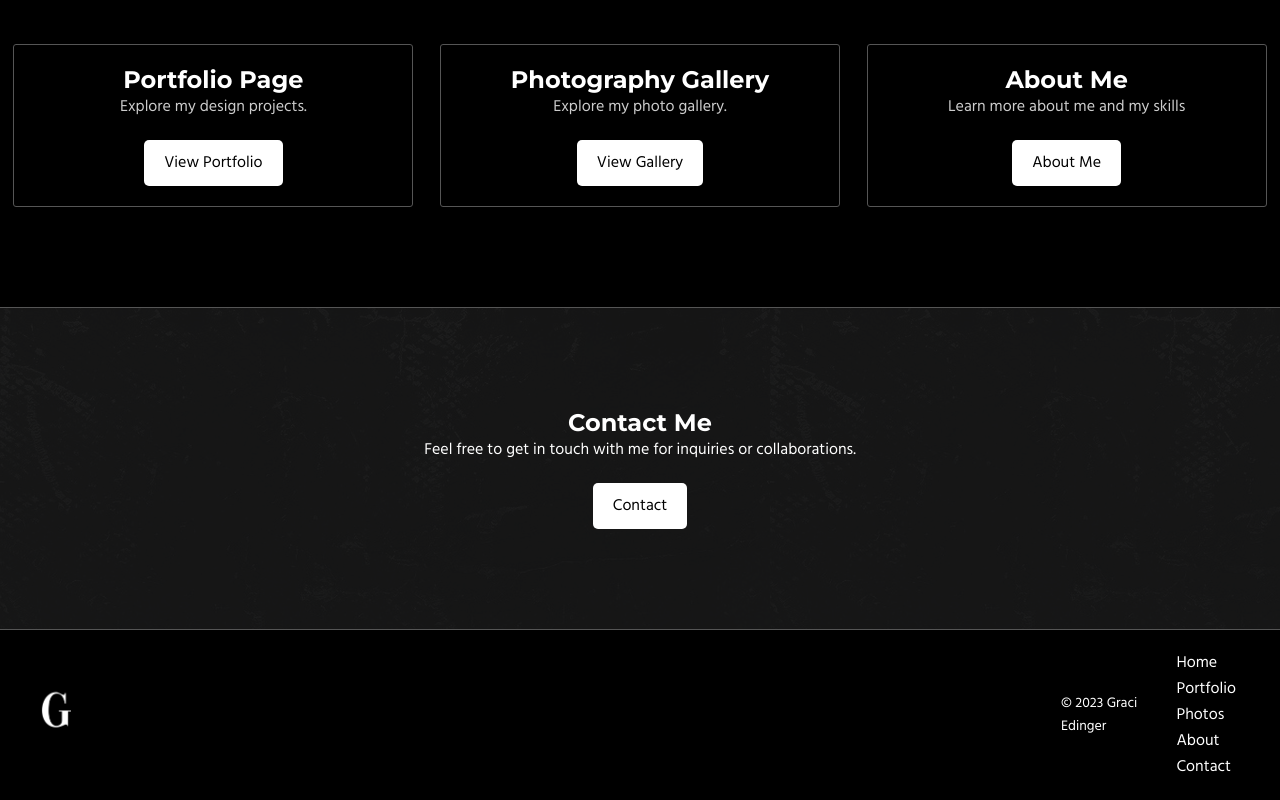
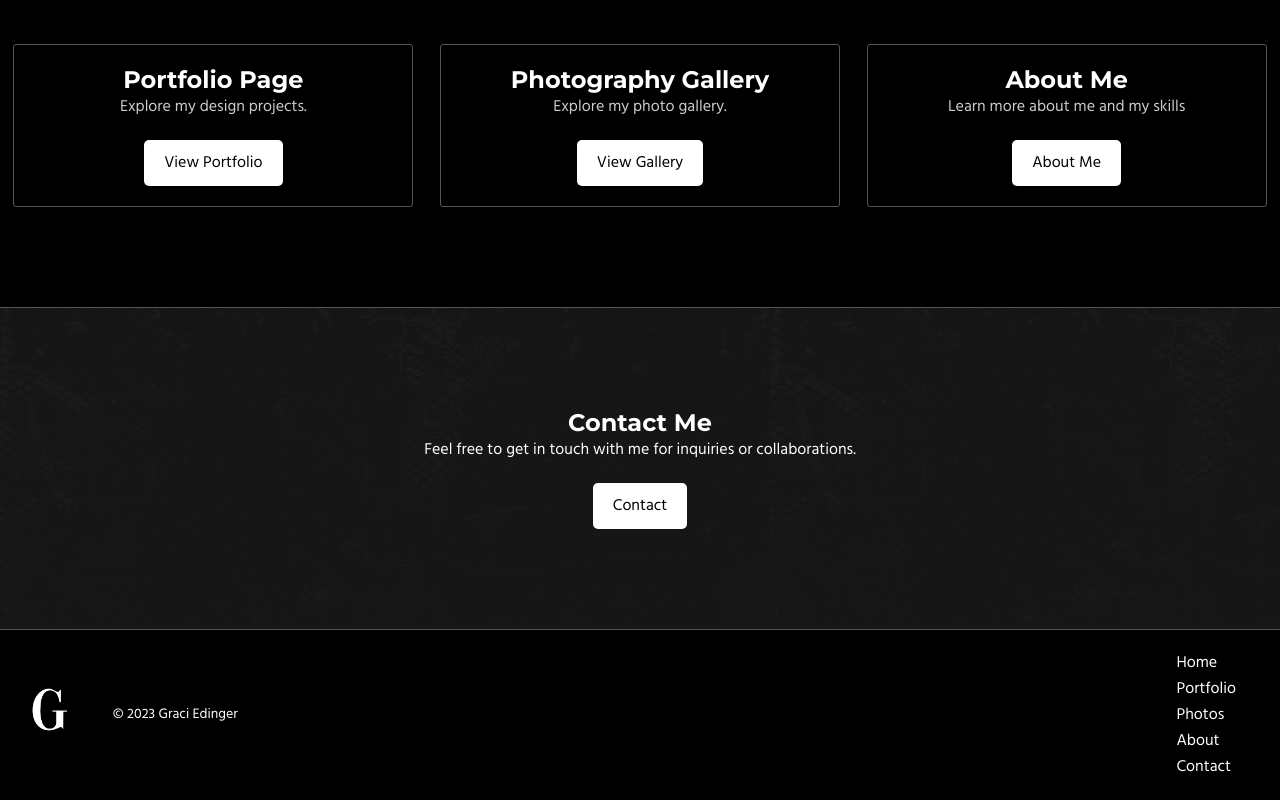
Before and after one commit to graci-edinger/portfolio, a plain HTML site: page index.html in a window 1280 px wide. Shown: the part 622-1422 px from the top of the page. Drawn offline with Linux system fonts and the light colour scheme; a script that the page names is missing.

Commit message:
footer fix 01.11

```diff
--- a/css/nav-footer.css
+++ b/css/nav-footer.css
@@ -94,10 +94,15 @@ nav {
   align-items: center;
 }
 
+.footer-left a{
+  display: inline-block;
+  max-width: 8%;
+}
+
 .footer-left img{
-  max-width: 3%;
+  max-width: 40%;
   height: auto;
-  margin: 20px;
+  margin: 10px;
 }
 
 .copyright {
```
